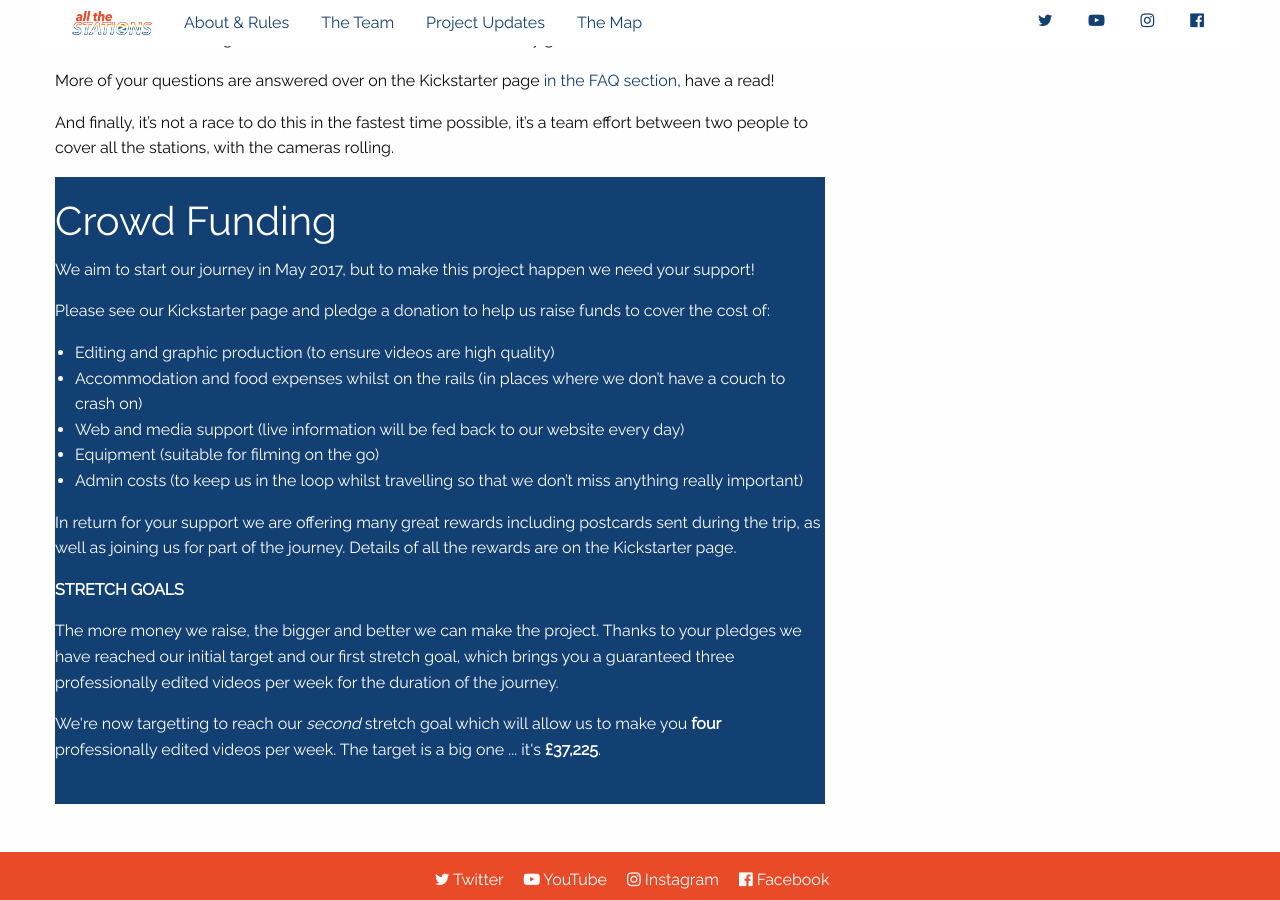
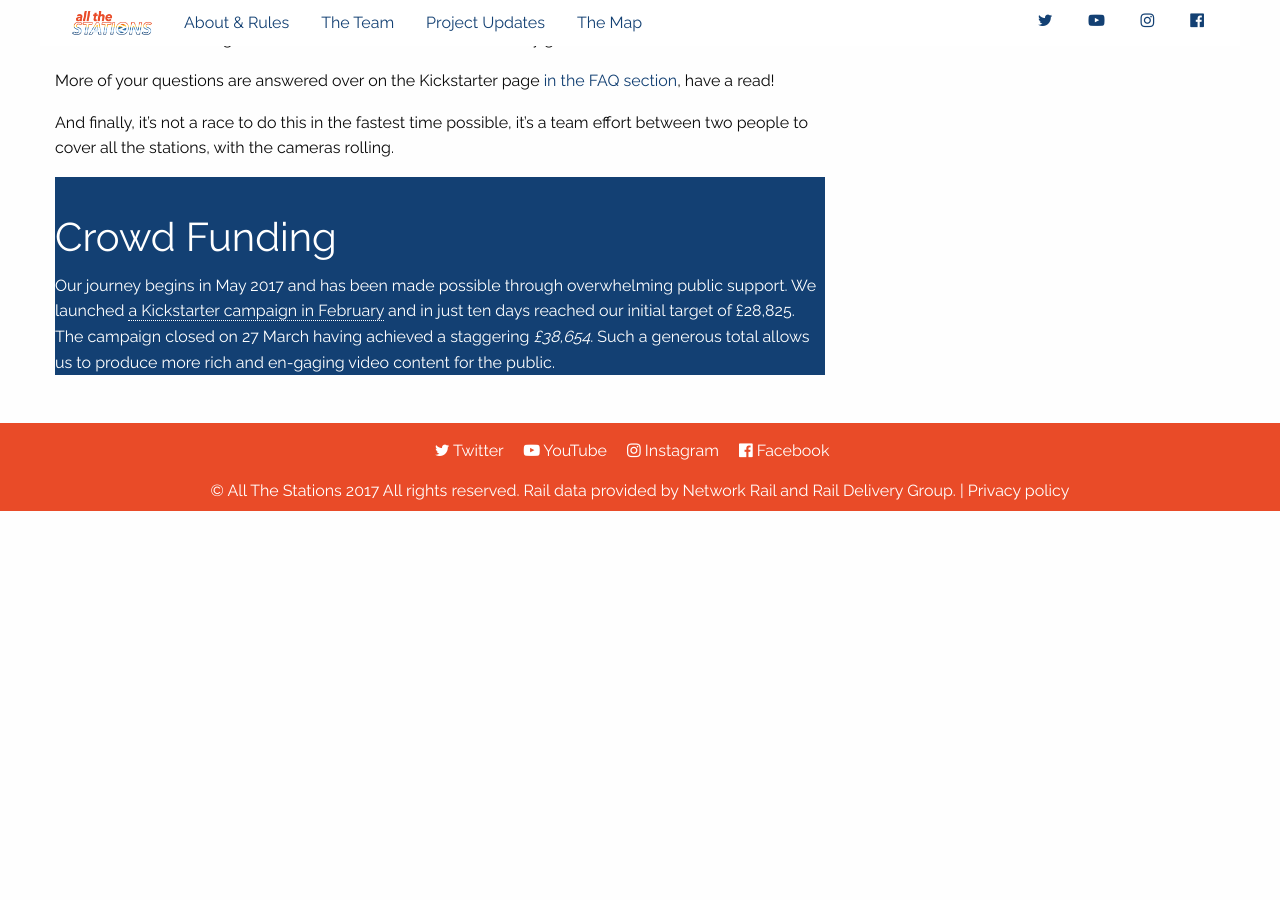
Before and after one commit to khawkins98/all-the-stations, a Jekyll site: the page built from about.md, in a window 1280 px wide and 900 px high, scrolled down 1255 px. Built offline with Jekyll 4.4.1, drawn with Linux system fonts in a browser that asks for light colours; nearby versions of some CDN libraries; comment, search, counter and statistics services are not loaded; after the commit the page ends 1766 px from its top, so only the background shows below that; some of the changed text lies outside the part shown.

Commit message:
Update about.md

```diff
--- a/about.md
+++ b/about.md
@@ -6,23 +6,25 @@
 ---
 
 <a name="project"></a>
-<div class="bgbox secondary">
-	<h2>About</h2>
+<div class="bgbox secondary" markdown="1">
+## About
 
-	<p>Geoff is a freelance video editor and transport vlogger, Vicki is a museum education professional. Our transport videos already published online have accumulated over <em>6 million views </em>on Youtube, but in this latest project the aim is to capture the current status of Britain’s railways, and bring them to life as we explore the reality of the places and people we encounter along the way.</p>
+Geoff is a freelance video editor and transport vlogger, Vicki is a museum education professional. Our transport videos already published online have accumulated over <em>6 million views </em>on Youtube, but in this latest project the aim is to capture the current status of Britain’s railways, and bring them to life as we explore the reality of the places and people we encounter along the way.
 
-	<p>Through social media we want to share the whole experience with you, and for your thoughts and ideas to contribute to the journey and the stories we tell</p>
+Through social media we want to share the whole experience with you, and for your thoughts and ideas to contribute to the journey and the stories we tell.
 
-	<ul>
-		<li>Each week we’ll post professionally edited videos that document the journey and bring you closer to the experience.</li>
-	  <li>Every day we’ll be keeping you in touch with our travels using Youtube, Twitter, Facebook and Instagram.</li>
-	  <li>At the end of the journey we’ll produce a feature length documentary, which will include additional footage and insights into the project.</li>
-    </ul>
-	<h3>Why is this project important?</h3>
-	<p>Within the next decade, changes to the rail network will be more pivotal than ever, and we want to capture this critical moment in Britain's rail history, producing a snapshot of today's railways for posterity.</p>
-	<p>To ensure the project becomes an asset for the future we have begun conversations with the <a href="http://www.nrm.org.uk/" target="new">National Railway Museum</a> and <a href="http://www.ltmuseum.co.uk/" target="new">London Transport Museum</a> and hope to donate all relevant material to their collections.</p>
+- Each week we’ll post professionally edited videos that document the journey and bring you closer to the experience.
+- Every day we’ll be keeping you in touch with our travels using Youtube, Twitter, Facebook and Instagram.
+- At the end of the journey we’ll produce a feature length documentary, which will include additional footage and insights into the project.
 
-	<p><em>We would like to thank the <a href="http://www.raildeliverygroup.com/" target="new">Rail Delivery Group</a> for their endorsement and generous support of the project. The RDG is a body that represents the 23 train operating companies that make up the British railway system.</em></p>
+### Why is this project important?
+
+Within the next decade, changes to the rail network will be more pivotal than ever, and we want to capture this critical moment in Britain's rail history, producing a snapshot of today's railways for posterity.
+
+To ensure the project becomes an asset for the future we have begun conversations with the <a href="http://www.nrm.org.uk/" target="new">National Railway Museum</a> and <a href="http://www.ltmuseum.co.uk/" target="new">London Transport Museum</a> and hope to donate all relevant material to their collections.
+
+<em>We would like to thank the <a href="http://www.raildeliverygroup.com/" target="new">Rail Delivery Group</a> for their endorsement and generous support of the project. The RDG is a body that represents the 23 train operating companies that make up the British railway system.</em>
+
 </div>
 
 
@@ -49,24 +51,10 @@
 	<p>And finally, it’s not a race to do this in the fastest time possible, it’s a team effort between two people to cover all the stations, with the cameras rolling.</p>
 </div>
 
-<div class="bgbox primary padding-top-large">
-	<a name="funding"></a>
-	<h2 class="color-white">Crowd Funding</h2>
-	<p>We aim to start our journey in May 2017, but to make this project happen we need your support!</p>
-	<p>Please see our Kickstarter page and pledge a donation to help us raise funds to cover the cost of:</p>
+<div class="bgbox primary padding-top-large" markdown="1">
+<a name="funding"></a>
+<h2 class="color-white">Crowd Funding</h2>
 
-	<ul>
-	  <li>Editing and graphic production (to ensure videos are high quality)</li>
-		<li>Accommodation and food expenses whilst on the rails (in places where we don’t have a couch to crash on)</li>
-		<li>Web and media support (live information will be fed back to our website every day)</li>
-		<li>Equipment (suitable for filming on the go)</li>
-		<li>Admin costs (to keep us in the loop whilst travelling so that we don’t miss anything really important)</li>
-	</ul>
-	<p>In return for your support we are offering many great rewards including postcards sent during the trip, as well as  joining us for part of the journey. Details of all the rewards are on the Kickstarter page.</p>
-	<p><strong>STRETCH GOALS</strong></p>
-	<p>The more money we raise, the bigger and better we can make the project. Thanks to your pledges we have reached our initial target and our first stretch goal, which brings you a guaranteed three professionally edited videos per week for the duration of the journey.</p>
-	<p>We're now targetting to reach our <em>second</em> stretch goal which will allow us to make you <strong>four</strong> professionally edited videos per week. The target is a big one ... it's <strong>£37,225</strong>.</p>
-	<p><br>
-  </p>
-	<!-- <p><a href="https://www.kickstarter.com/projects/562621903/all-the-stations" target="new"><img src="/static/images/backus-white.png" class="img-responsive center-block"></a></p> -->
+Our journey begins in May 2017 and has been made possible through overwhelming public support. We launched <a href="https://www.kickstarter.com/projects/562621903/all-the-stations" target="new">a Kickstarter campaign in February</a> and in just ten days reached our initial target of £28,825. The campaign closed on 27 March having achieved a staggering *£38,654*. Such a generous total allows us to produce more rich and en-gaging video content for the public.
+
 </div>
```
